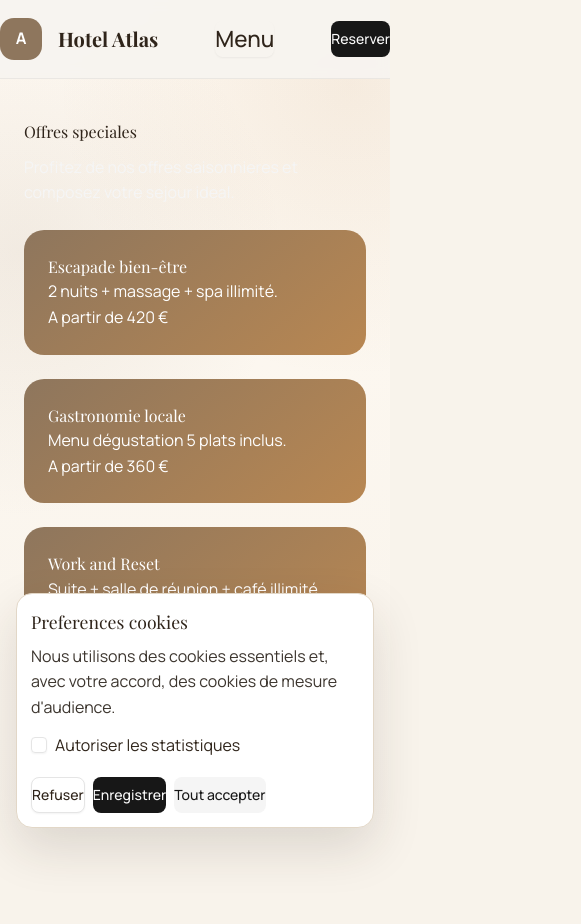
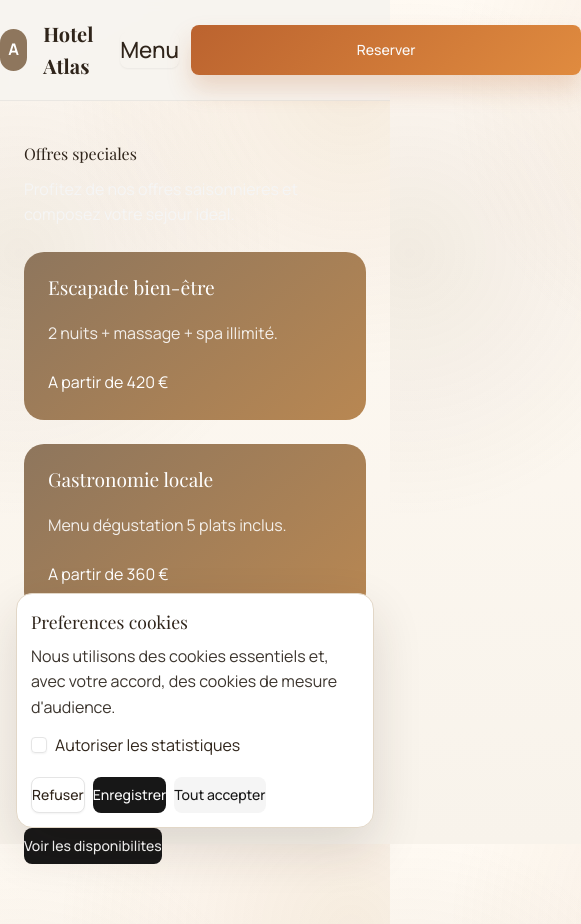
Before and after one commit to valentinfleygnacpro-commits/hoteltest, a Next.js app: page /offres in a window 390 px wide. Shown: the whole page, 581 px wide, since content can reach past the window. Before the commit the page ends 844 px from the top, so only its background shows below. Built offline with nearby package versions, Linux system fonts and the light colour scheme; no server answers; a web font is replaced by a local one.

Commit message:
Refine home hero and header styling

```diff
--- a/src/app/globals.css
+++ b/src/app/globals.css
@@ -110,8 +110,24 @@ h4 {
 }
 
 .page-contact-form {
-  margin-top: 24px;
-  max-width: 620px;
+  margin-top: 0;
+  max-width: none;
+}
+
+.contact-page-shell {
+  padding-top: 18px;
+  padding-bottom: 40px;
+  max-width: 1080px;
+}
+
+.contact-page-shell .page-lead {
+  margin-top: 6px;
+  max-width: 680px;
+  color: #706254;
+}
+
+.contact-page-shell .contact.section-top {
+  margin-top: 14px;
 }
 
 .section-top {
@@ -225,6 +241,17 @@ textarea:focus-visible {
   gap: 24px;
 }
 
+.hero-book-cta,
+.reviews-cta {
+  background: linear-gradient(135deg, #bb632f, #e08b3f) !important;
+  box-shadow: 0 14px 24px rgba(187, 99, 47, 0.22) !important;
+}
+
+.hero-book-cta:hover,
+.reviews-cta:hover {
+  box-shadow: 0 16px 28px rgba(187, 99, 47, 0.28) !important;
+}
+
 .brand {
   display: flex;
   align-items: center;
@@ -295,6 +322,18 @@ textarea:focus-visible {
   display: grid;
 }
 
+.hero::after {
+  content: "";
+  position: absolute;
+  left: 0;
+  right: 0;
+  bottom: 0;
+  height: 140px;
+  z-index: 1;
+  pointer-events: none;
+  background: linear-gradient(to bottom, rgba(247, 244, 240, 0) 0%, rgba(247, 244, 240, 0.92) 76%, #f7f4f0 100%);
+}
+
 .hero-image {
   position: absolute;
   inset: 0;
@@ -315,34 +354,74 @@ textarea:focus-visible {
   content: "";
   position: absolute;
   inset: 0;
-  background: linear-gradient(90deg, rgba(0, 0, 0, 0.28) 0%, rgba(0, 0, 0, 0.14) 45%, rgba(0, 0, 0, 0.06) 100%);
+  background:
+    linear-gradient(to top, rgba(16, 12, 10, 0.38) 0%, rgba(16, 12, 10, 0.17) 24%, rgba(16, 12, 10, 0.04) 44%, transparent 64%),
+    linear-gradient(90deg, rgba(0, 0, 0, 0.26) 0%, rgba(0, 0, 0, 0.12) 45%, rgba(0, 0, 0, 0.04) 100%);
 }
 
 .hero-brand-overlay {
   position: absolute;
   z-index: 3;
-  top: 22px;
+  top: 34px;
   left: 50%;
   transform: translateX(-50%);
   text-align: center;
-  color: #f2dcc0;
-  text-shadow: 0 6px 22px rgba(0, 0, 0, 0.45);
+  color: #f4e4ce;
+  text-shadow: 0 8px 24px rgba(0, 0, 0, 0.5);
 }
 
 .hero-brand-overlay p {
   margin: 0;
-  font-size: 0.72rem;
+  font-size: 0.78rem;
   letter-spacing: 0.28em;
   text-transform: uppercase;
-  color: rgba(242, 220, 192, 0.9);
+  color: rgba(244, 228, 206, 0.96);
 }
 
 .hero-brand-overlay h2 {
   margin: 6px 0 0;
-  font-size: clamp(1.35rem, 2.4vw, 2rem);
+  font-size: clamp(1.5rem, 2.7vw, 2.2rem);
   letter-spacing: 0.34em;
   font-weight: 700;
-  color: #f6e8d2;
+  color: #fff1dd;
+}
+
+.hero-message-overlay {
+  position: absolute;
+  left: clamp(24px, 5vw, 72px);
+  bottom: clamp(72px, 12vw, 140px);
+  z-index: 3;
+  max-width: min(680px, calc(100% - 48px));
+  color: #fff4e6;
+  text-shadow: 0 10px 26px rgba(0, 0, 0, 0.4);
+}
+
+.hero-message-overlay p {
+  margin: 0 0 10px;
+  font-size: 0.78rem;
+  font-weight: 700;
+  letter-spacing: 0.14em;
+  text-transform: uppercase;
+  color: rgba(255, 244, 230, 0.88);
+}
+
+.hero-message-title {
+  margin: 0;
+  font-size: clamp(2.05rem, 4.65vw, 4.05rem);
+  line-height: 1.05;
+  color: #fff7ef;
+}
+
+.hero-message-subtitle {
+  margin-top: 16px;
+  max-width: 38ch;
+  font-size: clamp(1rem, 1.8vw, 1.2rem);
+  line-height: 1.5;
+  color: rgba(255, 246, 235, 0.94);
+}
+
+.hero-message-actions {
+  margin-top: 22px;
 }
 
 .hero-overlay {
@@ -353,13 +432,15 @@ textarea:focus-visible {
   grid-template-columns: minmax(320px, 620px) minmax(320px, 460px);
   justify-content: space-between;
   align-items: center;
-  gap: 24px;
-  padding-top: 88px;
-  padding-bottom: 22px;
+  gap: 36px;
+  padding-top: 104px;
+  padding-bottom: 38px;
 }
 
 .hero-copy {
   color: #2f241a;
+  display: grid;
+  gap: 0;
 }
 
 .hero-carousel-btn {
@@ -404,32 +485,38 @@ textarea:focus-visible {
 }
 
 .hero h1 {
-  font-size: clamp(2.2rem, 4vw, 3.6rem);
-  margin: 12px 0 16px;
+  font-size: clamp(2.05rem, 3.7vw, 3.25rem);
+  margin: 14px 0 18px;
 }
 
 .hero-lead {
   color: #5f4d3d;
   font-size: 1.1rem;
+  max-width: 34ch;
 }
 
 .beach-highlight {
   display: inline-block;
-  margin-top: 12px;
+  margin-top: 18px;
   padding: 8px 14px;
   border-radius: 999px;
-  background: #f6e8d6;
-  border: 1px solid #d7b893;
-  color: #7a5130;
-  font-weight: 800;
+  background: #f7ecde;
+  border: 1px solid #dcc0a1;
+  color: #775033;
+  font-weight: 700;
   letter-spacing: 0.02em;
 }
 
 .hero-cta {
   display: flex;
   gap: 12px;
-  margin: 24px 0;
+  margin: 26px 0 30px;
   flex-wrap: wrap;
+}
+
+.hero-book-cta {
+  padding-inline: 28px;
+  min-height: 50px;
 }
 
 .hero-stats {
@@ -451,7 +538,7 @@ textarea:focus-visible {
   background: rgba(255, 255, 255, 0.9);
   padding: 28px;
   border-radius: 24px;
-  box-shadow: var(--shadow);
+  box-shadow: 0 12px 24px rgba(47, 36, 26, 0.05);
   border: 1px solid #efdfce;
   width: 100%;
 }
@@ -493,7 +580,7 @@ textarea:focus-visible {
   border-radius: 16px;
   overflow: hidden;
   border: 1px solid #e6d8c7;
-  box-shadow: 0 10px 26px rgba(47, 36, 26, 0.16);
+  box-shadow: 0 10px 22px rgba(47, 36, 26, 0.08);
   margin-bottom: 14px;
   min-height: 300px;
 }
@@ -1627,6 +1714,34 @@ textarea:focus-visible {
   padding: 70px 0;
 }
 
+.offers-page-shell {
+  max-width: 1080px;
+}
+
+.offers-page-head {
+  display: grid;
+  grid-template-columns: minmax(0, 1.1fr) minmax(260px, 0.75fr);
+  gap: 20px;
+  align-items: end;
+}
+
+.offers-page-head .page-lead {
+  max-width: 620px;
+}
+
+.offers-page-summary {
+  padding: 18px 20px;
+  border-radius: 18px;
+  background: rgba(255, 252, 247, 0.9);
+  border: 1px solid #e6d9c8;
+}
+
+.offers-page-summary strong {
+  display: block;
+  margin-bottom: 6px;
+  font-size: 1rem;
+}
+
 .offers-grid {
   display: grid;
   grid-template-columns: repeat(auto-fit, minmax(240px, 1fr));
@@ -1638,11 +1753,45 @@ textarea:focus-visible {
   color: var(--white);
   padding: 24px;
   border-radius: 20px;
-  transition: transform 0.22s ease;
+  min-height: 168px;
+  display: grid;
+  align-content: space-between;
+  gap: 12px;
+  transition: transform 0.22s ease, box-shadow 0.22s ease;
 }
 
 .offers-grid article:hover {
   transform: translateY(-3px);
+  box-shadow: 0 18px 34px rgba(142, 118, 93, 0.22);
+}
+
+.offers-grid article h2 {
+  font-size: 1.2rem;
+  line-height: 1.15;
+}
+
+.offers-grid article p {
+  color: rgba(255, 255, 255, 0.88);
+}
+
+.offers-price {
+  font-weight: 700;
+  letter-spacing: 0.01em;
+}
+
+.offers-page-cta {
+  display: flex;
+  align-items: center;
+  justify-content: space-between;
+  gap: 18px;
+  padding: 22px 24px;
+  border-radius: 20px;
+  background: rgba(255, 252, 247, 0.92);
+  border: 1px solid #e6d9c8;
+}
+
+.offers-page-cta p {
+  color: #67584a;
 }
 
 .gallery {
@@ -1713,6 +1862,62 @@ textarea:focus-visible {
 
 .testimonials {
   padding: 70px 0;
+}
+
+.reviews-spotlight {
+  display: grid;
+  grid-template-columns: minmax(190px, 220px) minmax(0, 1fr) auto;
+  gap: 18px;
+  align-items: center;
+  margin-bottom: 24px;
+  padding: 22px;
+  border-radius: 24px;
+  background: linear-gradient(135deg, rgba(255, 251, 245, 0.98), rgba(245, 236, 224, 0.92));
+  border: 1px solid #ead9c5;
+  box-shadow: 0 16px 32px rgba(47, 36, 26, 0.08);
+}
+
+.reviews-score {
+  display: grid;
+  gap: 6px;
+  padding-right: 18px;
+  border-right: 1px solid #e7d6c2;
+}
+
+.reviews-stars {
+  color: #bd7a3b;
+  letter-spacing: 0.08em;
+}
+
+.reviews-score strong {
+  font-size: 2.5rem;
+  line-height: 1;
+  color: #2f241a;
+}
+
+.reviews-score p,
+.reviews-copy p {
+  color: #5f4d3d;
+}
+
+.reviews-copy {
+  display: grid;
+  gap: 12px;
+}
+
+.reviews-tags {
+  display: flex;
+  flex-wrap: wrap;
+  gap: 8px;
+}
+
+.reviews-tags span {
+  padding: 8px 12px;
+  border-radius: 999px;
+  background: #f3e4d2;
+  color: #754f30;
+  font-size: 0.84rem;
+  font-weight: 700;
 }
 
 .testimonial-grid {
@@ -1776,36 +1981,189 @@ textarea:focus-visible {
 }
 
 .contact {
-  padding: 70px 0;
+  padding: 22px 0 34px;
 }
 
 .contact-grid {
   display: grid;
-  grid-template-columns: repeat(auto-fit, minmax(260px, 1fr));
-  gap: 32px;
+  grid-template-columns: minmax(0, 1.15fr) minmax(320px, 0.85fr);
+  gap: 18px;
+  align-items: start;
 }
 
 .contact-form {
   display: grid;
-  gap: 12px;
+  gap: 14px;
+  padding: 24px;
+  background: rgba(255, 253, 249, 0.92);
+  border: 1px solid #e2d4c1;
+  border-radius: 20px;
+  box-shadow: 0 10px 24px rgba(47, 36, 26, 0.06);
 }
 
 .contact-info {
   display: grid;
-  gap: 18px;
+  gap: 10px;
+  padding: 24px;
+  background: rgba(255, 253, 249, 0.92);
+  border: 1px solid #e2d4c1;
+  border-radius: 20px;
+  box-shadow: 0 10px 24px rgba(47, 36, 26, 0.05);
+}
+
+.contact-form-head,
+.contact-info-head {
+  display: grid;
+  gap: 6px;
+}
+
+.contact-form-head h2,
+.contact-info-head h2 {
+  font-size: clamp(1.5rem, 2.1vw, 2.15rem);
+  line-height: 1.1;
+}
+
+.contact-form-head p:last-child,
+.contact-info-head p:last-child {
+  color: #66584b;
+  max-width: 42ch;
+}
+
+.contact-info-kicker {
+  color: #8a6a49;
+  font-size: 0.78rem;
+  font-weight: 700;
+  letter-spacing: 0.08em;
+  text-transform: uppercase;
+}
+
+.contact-form .field {
+  gap: 8px;
+}
+
+.contact-form .field label {
+  font-size: 0.92rem;
+  font-weight: 600;
+  color: #493a2c;
+}
+
+.contact-form .field input,
+.contact-form .field textarea {
+  border-color: #d8c8b2;
+  background: #fffefb;
+  border-radius: 14px;
+  transition: border-color 0.2s ease, box-shadow 0.2s ease, background 0.2s ease;
+}
+
+.contact-form .field input:hover,
+.contact-form .field textarea:hover {
+  border-color: #c6af8e;
+}
+
+.contact-form .field input:focus,
+.contact-form .field textarea:focus {
+  border-color: #b88752;
+  box-shadow: 0 0 0 3px rgba(184, 135, 82, 0.12);
+  background: #fffdfa;
+}
+
+.contact-info-item {
+  display: grid;
+  gap: 2px;
+  padding: 10px 0 12px 52px;
+  border-radius: 0;
+  background: transparent;
+  border: 0;
+  border-bottom: 1px solid #eadfce;
+  position: relative;
+  text-decoration: none;
+}
+
+.contact-info-item strong {
+  font-size: 0.78rem;
+  letter-spacing: 0.08em;
+  text-transform: uppercase;
+  color: #78593c;
+}
+
+.contact-info-item p {
+  color: #2f241a;
+}
+
+.contact-info-address {
+  transition: transform 0.18s ease, color 0.18s ease;
+}
+
+.contact-info-address:hover {
+  transform: translateX(2px);
+}
+
+.contact-info-address:hover strong,
+.contact-info-address:hover p {
+  color: #8a6a49;
+}
+
+.contact-info-link {
+  display: inline-flex;
+  align-items: center;
+  gap: 6px;
+  margin-top: 6px;
+  color: #8a6a49;
+  font-size: 0.84rem;
+  font-weight: 700;
+}
+
+.contact-info-link::after {
+  content: "->";
+  font-size: 0.8rem;
+  transition: transform 0.18s ease;
+}
+
+.contact-info-address:hover .contact-info-link::after {
+  transform: translateX(2px);
+}
+
+.contact-info-icon {
+  position: absolute;
+  left: 0;
+  top: 8px;
+  width: 34px;
+  height: 34px;
+  display: grid;
+  place-items: center;
+  border-radius: 999px;
+  background: #f4eadc;
+  border: 1px solid #dcc8ab;
+  color: #7c6146;
+}
+
+.contact-form .btn.primary {
+  transition: transform 0.22s ease, box-shadow 0.22s ease, filter 0.22s ease;
+}
+
+.contact-form .btn.primary:hover {
+  transform: translateY(-2px);
+  box-shadow: 0 14px 28px rgba(47, 36, 26, 0.16);
+  filter: brightness(1.02);
 }
 
 .map-placeholder {
-  background: var(--sea);
+  margin-top: 10px;
+  background: #9a7d5e;
   color: var(--white);
-  border-radius: 18px;
-  padding: 22px;
+  border-radius: 14px;
+  padding: 16px 18px;
   text-align: center;
   text-decoration: none;
+  font-weight: 700;
+  box-shadow: none;
+  transition: transform 0.22s ease, background-color 0.22s ease, box-shadow 0.22s ease;
 }
 
 .map-placeholder:hover {
-  filter: brightness(1.07);
+  transform: translateY(-2px);
+  background: #8b6f52;
+  box-shadow: 0 12px 24px rgba(142, 118, 93, 0.22);
 }
 
 .final-cta {
@@ -1925,6 +2283,10 @@ textarea:focus-visible {
   margin-top: 10px;
   color: #1b5e3a;
   font-weight: 600;
+}
+
+.form-status.is-error {
+  color: #8c2b10;
 }
 
 .footer-bottom {
@@ -2024,6 +2386,18 @@ textarea:focus-visible {
 }
 
 @media (max-width: 900px) {
+  .reviews-spotlight {
+    display: grid;
+    grid-template-columns: 1fr;
+  }
+
+  .reviews-score {
+    padding-right: 0;
+    border-right: 0;
+    padding-bottom: 14px;
+    border-bottom: 1px solid #e7d6c2;
+  }
+
   .nav-links {
     display: none;
   }
@@ -2080,11 +2454,22 @@ textarea:focus-visible {
   }
 
   .hero-brand-overlay {
-    top: 16px;
+    top: 24px;
   }
 
   .hero-brand-overlay h2 {
     letter-spacing: 0.24em;
+  }
+
+  .hero-message-overlay {
+    left: 24px;
+    right: 24px;
+    bottom: 54px;
+    max-width: none;
+  }
+
+  .hero-message-title {
+    font-size: clamp(1.9rem, 8vw, 3rem);
   }
 
   .hero-card {
@@ -2123,6 +2508,20 @@ textarea:focus-visible {
 
   .availability-trust {
     grid-template-columns: 1fr;
+  }
+
+  .contact-grid {
+    grid-template-columns: 1fr;
+  }
+
+  .offers-page-head {
+    grid-template-columns: 1fr;
+    align-items: start;
+  }
+
+  .offers-page-cta {
+    flex-direction: column;
+    align-items: flex-start;
   }
 
   .chambres-selection-banner {
@@ -2142,6 +2541,11 @@ textarea:focus-visible {
 }
 
 @media (max-width: 600px) {
+  .hero-book-cta,
+  .reviews-cta {
+    width: 100%;
+  }
+
   .hero {
     min-height: 92vh;
   }
@@ -2190,6 +2594,12 @@ textarea:focus-visible {
 
   .availability-form {
     grid-template-columns: 1fr;
+  }
+
+  .contact-form,
+  .contact-info {
+    padding: 20px;
+    border-radius: 18px;
   }
 }
 
--- a/src/components/SiteHeader.jsx
+++ b/src/components/SiteHeader.jsx
@@ -68,13 +68,13 @@ export default function SiteHeader() {
   return (
     <header className="site-header">
       <nav ref={navRef} className="navbar container" aria-label="Navigation principale">
-        <div className="brand">
+        <Link href="/" className="brand" onClick={() => setMobileNavOpen(false)}>
           <span className="brand-mark">A</span>
           <div>
             <p className="brand-title">Hotel Atlas</p>
             <p className="brand-sub">Boutique Resort - Bord de mer</p>
           </div>
-        </div>
+        </Link>
         <AppButton
           tone="ghost"
           className="nav-toggle"
@@ -91,7 +91,7 @@ export default function SiteHeader() {
           <li><Link href="/offres" onClick={() => setMobileNavOpen(false)}>Offres</Link></li>
           <li><Link href="/contact" onClick={() => setMobileNavOpen(false)}>Contact</Link></li>
         </ul>
-        <AppButton asChild tone="primary">
+        <AppButton asChild tone="primary" className="hero-book-cta navbar-book-cta">
           <Link href="/disponibilites" data-track="header-reserver">Reserver</Link>
         </AppButton>
       </nav>
```
Also changed, not shown: src/components/HotelPage.jsx (+37 -7 lines).
